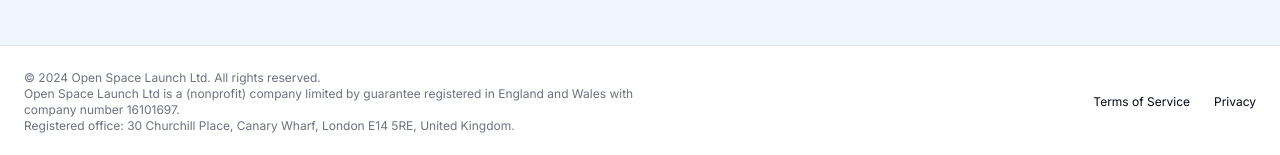
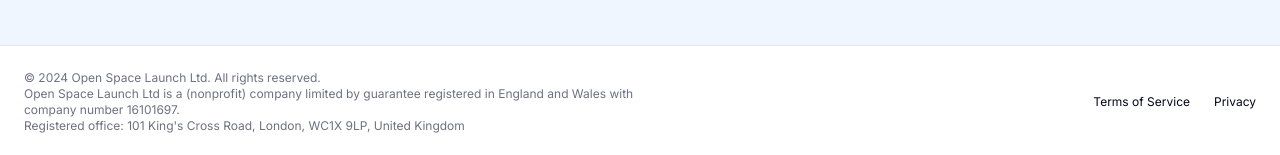
Before and after one commit to openspacelaunch/osl-org-web, a Next.js app: page / in a window 1280 px wide. Shown: the part 4330-4485 px from the top of the page. Built offline with nearby package versions, Linux system fonts and the light colour scheme.

Commit message:
update registered office to king's cross

```diff
--- a/components/footer.tsx
+++ b/components/footer.tsx
@@ -11,8 +11,8 @@
         Open Space Launch Ltd is a (nonprofit) company limited by guarantee
         registered in England and Wales with company number 16101697.
         <br />
-        Registered office: 30 Churchill Place, Canary Wharf, London E14 5RE,
-        United Kingdom.
+        Registered office: 101 King's Cross Road, London, WC1X 9LP, United
+        Kingdom
       </p>
       <nav className="sm:ml-auto flex gap-4 sm:gap-6">
         <Link
```
